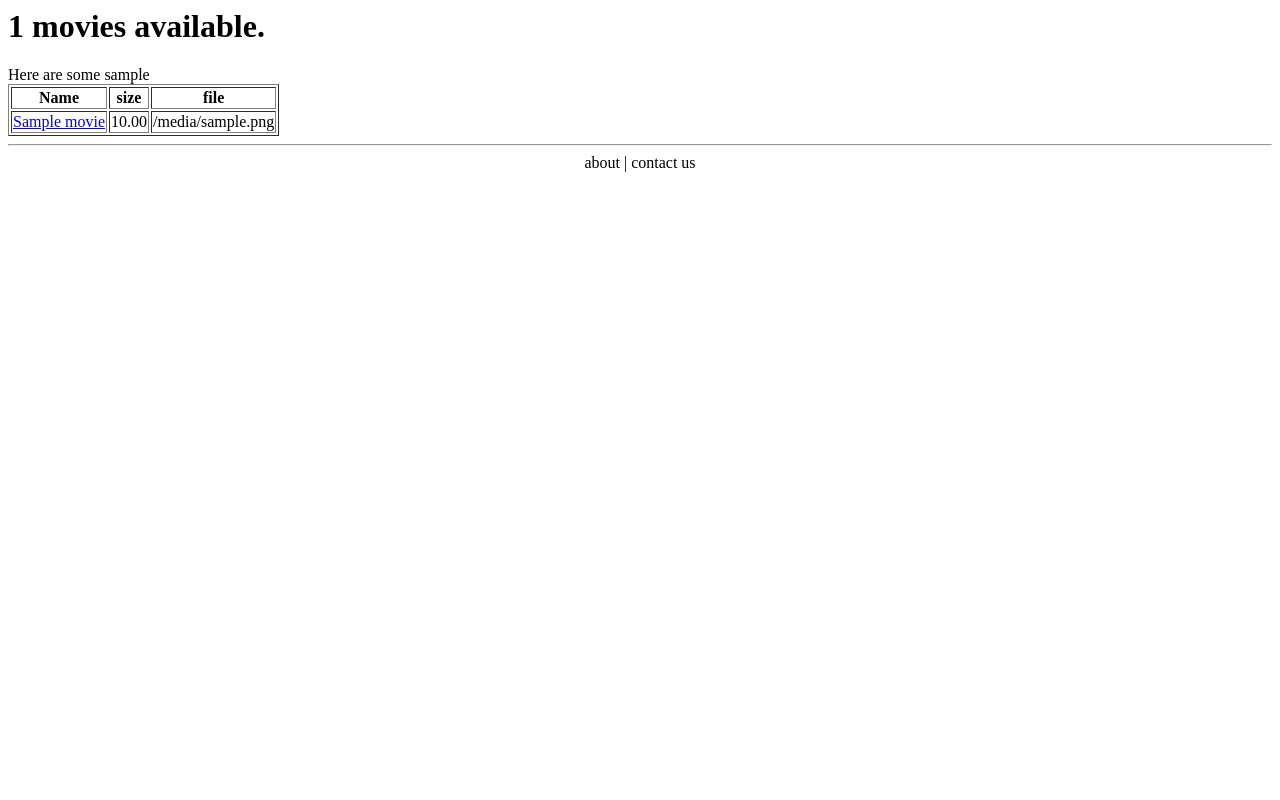
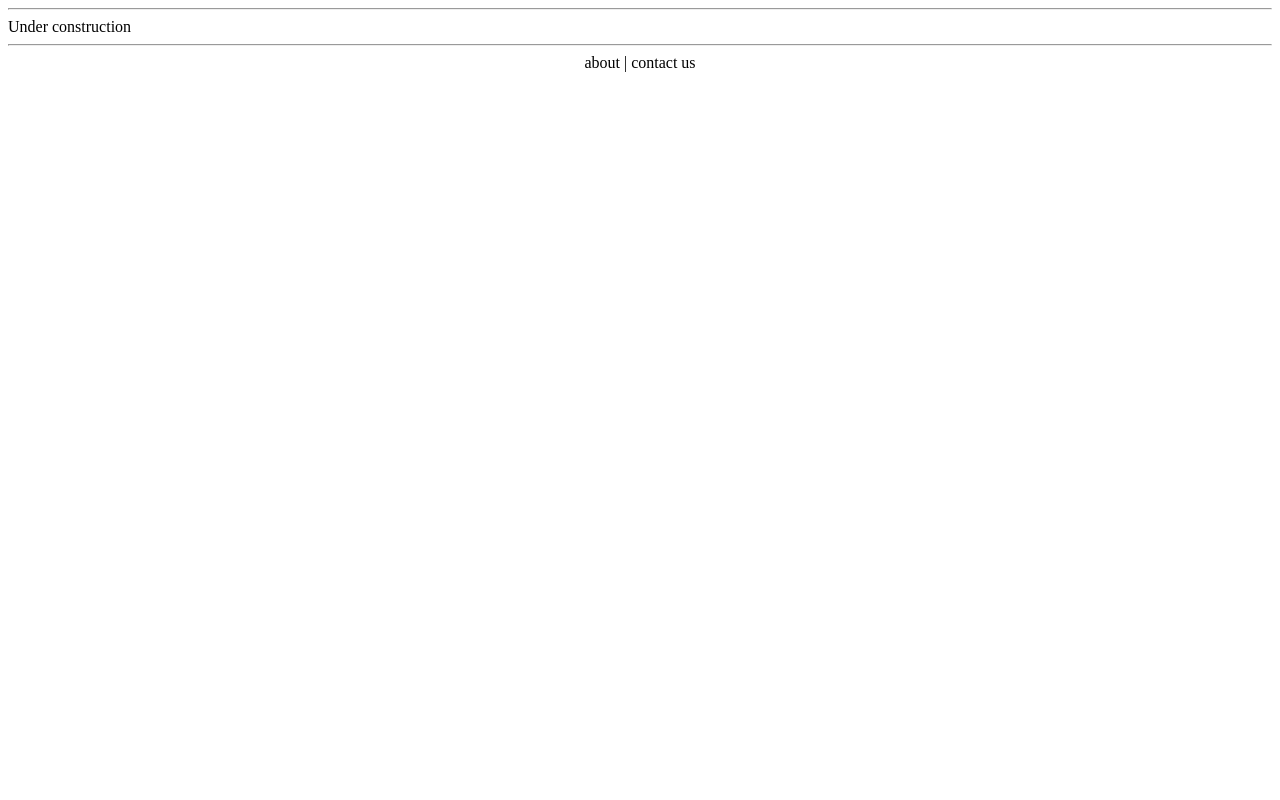
Before and after one commit to shanmuga-cv/movie_tracker, a Python web app: template movie_tracker/html_ui/templates/home.jinja2 in a window 1280 px wide. Run offline with Jinja, Linux system fonts and the light colour scheme; the template is opened without the code that fills it: most values are stand-ins (such as "Sample title", 1, 10 or a date in 2020).

Commit message:
base template refactored

```diff
--- a/movie_tracker/html_ui/templates/base.jinja2
+++ b/movie_tracker/html_ui/templates/base.jinja2
@@ -1,8 +1,16 @@
 <html>
 <head>
 <title> {{ project_name }}</title>
+<script type="text/javascript">
+{% block javascript %}
+{% endblock %}
+</script>
 </head>
 <body>
+{% block header %}
+<div align="right"> {% if current_user %} {{current_user.user_name}} {% endif %} </div>
+<hr>
+{% endblock %}
 {% block body %}
 {% endblock %}
 
--- a/movie_tracker/html_ui/templates/home.jinja2
+++ b/movie_tracker/html_ui/templates/home.jinja2
@@ -1,11 +1,4 @@
 {% extends "base.jinja2" %}
 {% block body %}
-<h1> {{ movie_count }} movies available. </h1>
-Here are some sample
-<table border=1>
-    <tr> <th> Name </th> <th> size </th> <th> file </th> </tr>
-    {% for movie in moveis %}
-    <tr> <td> <a href="/movie/{{movie.movie_id}}">{{ movie.movie_name}} </a> </td> <td> {{ "%.2f"%movie.movie_file_size_mb}} </td> <td> {{movie.movie_file}} </td> </tr>
-    {% endfor %}
-</table>
+Under construction
 {% endblock %}
```
